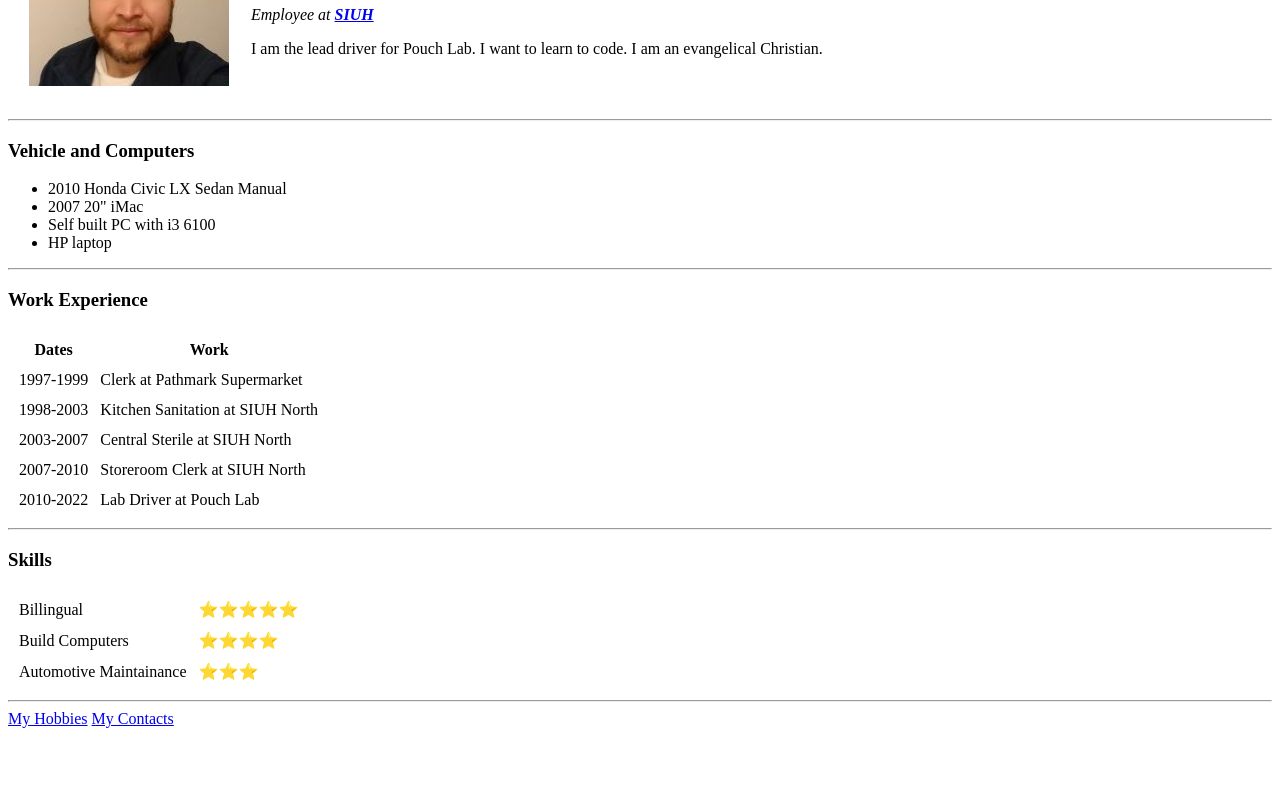
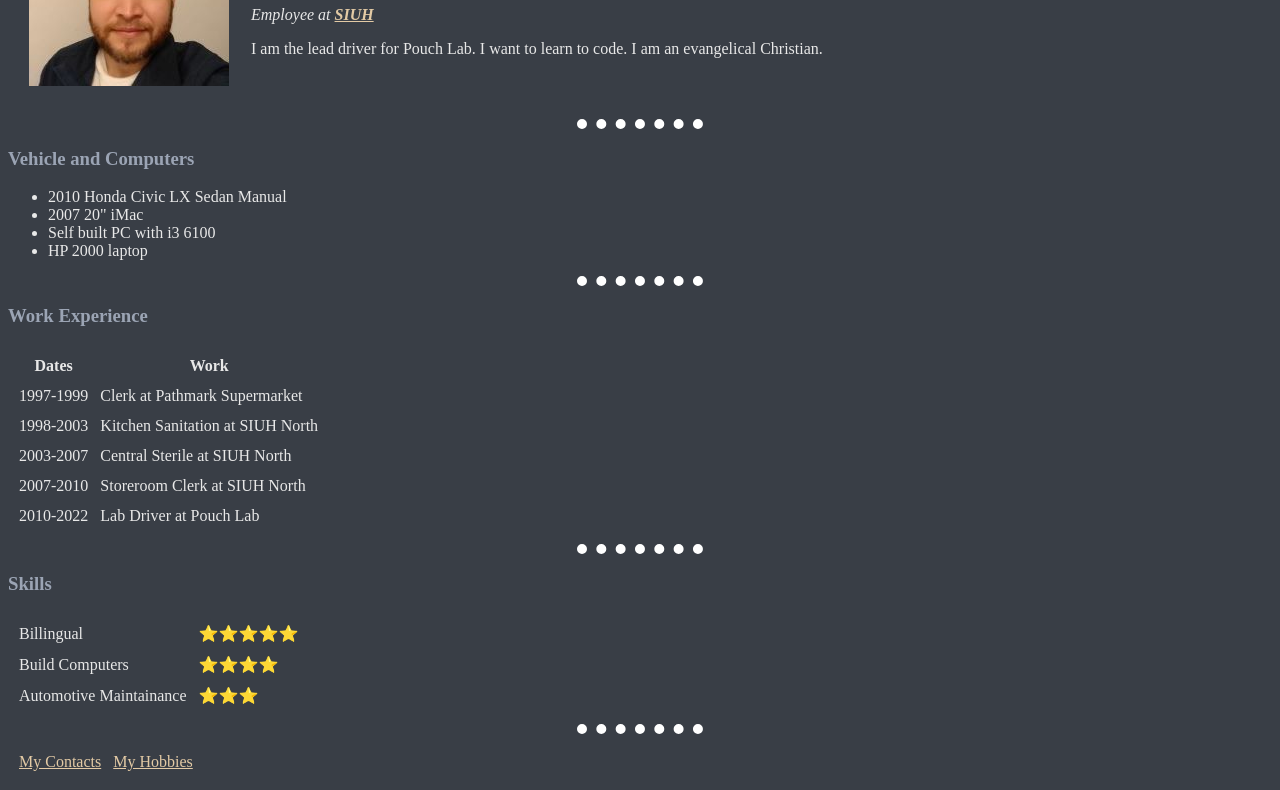
Before and after one commit to Driver2109/cv, a plain HTML site: page index.html in a window 1280 px wide. Shown: the part 118-908 px from the top of the page. Before the commit the page ends 854 px from the top, so only its background shows below. Drawn offline with Linux system fonts and the light colour scheme.

Commit message:
Add files via upload

```diff
--- /dev/null
+++ b/css/styles.css
@@ -0,0 +1,26 @@
+body {
+  background-color: #393E46
+}
+
+hr {
+  border-color: white;
+  border-width: 10px;
+  border-style: dotted none none;
+  width: 10%;
+}
+
+h1 {  color: #9BA4B4;}
+
+h3 {  color: #9BA4B4;}
+
+p {  color: #E8E8E8;}
+
+li {  color: #E8E8E8;}
+
+td {  color: #E8E8E8;}
+
+tr {  color: #E8E8E8;}
+
+a {  color: #E3CAA5;}
+
+label {  color: #E8E8E8;}
--- a/index.html
+++ b/index.html
@@ -4,6 +4,8 @@
 <head>
   <meta charset="utf-8">
   <title>Ricardo's Personal Site</title>
+  <link rel="stylesheet" href="css/styles.css">
+
 </head>
 
 <body>
@@ -23,7 +25,7 @@
     <li>2010 Honda Civic LX Sedan Manual</li>
     <li>2007 20" iMac</li>
     <li>Self built PC with i3 6100</li>
-    <li>HP laptop</li>
+    <li>HP 2000 laptop</li>
   </ul>
   <hr>
   <h3>Work Experience</h3>
@@ -37,23 +39,23 @@
     <tbody>
       <tr>
         <td>1997-1999</td>
-        <td>  Clerk at Pathmark Supermarket</td>
+        <td>Clerk at Pathmark Supermarket</td>
       </tr>
       <tr>
         <td>1998-2003</td>
-        <td>  Kitchen Sanitation at SIUH North</td>
+        <td>Kitchen Sanitation at SIUH North</td>
       </tr>
       <tr>
         <td>2003-2007</td>
-        <td>  Central Sterile at SIUH North</td>
+        <td>Central Sterile at SIUH North</td>
       </tr>
       <tr>
         <td>2007-2010</td>
-        <td>  Storeroom Clerk at SIUH North</td>
+        <td>Storeroom Clerk at SIUH North</td>
       </tr>
       <tr>
         <td>2010-2022</td>
-        <td>  Lab Driver at Pouch Lab</td>
+        <td>Lab Driver at Pouch Lab</td>
       </tr>
     </tbody>
   </table>
@@ -74,8 +76,14 @@
     </tr>
   </table>
   <hr>
-  <a href="hobbies.html">My Hobbies</a>
-  <a href="my contacts.html">My Contacts</a>
+
+  <table cellspacing="10">
+    <tr>
+      <td><a href="contacts.html">My Contacts</a></td>
+      <td><a href="hobbies.html">My Hobbies</a></td>
+    </tr>
+  </table>
+
 </body>
 
 </html>
```
Also changed, not shown: contacts.html (added, +32 -0 lines), hobbies.html (+10 -0 lines).
